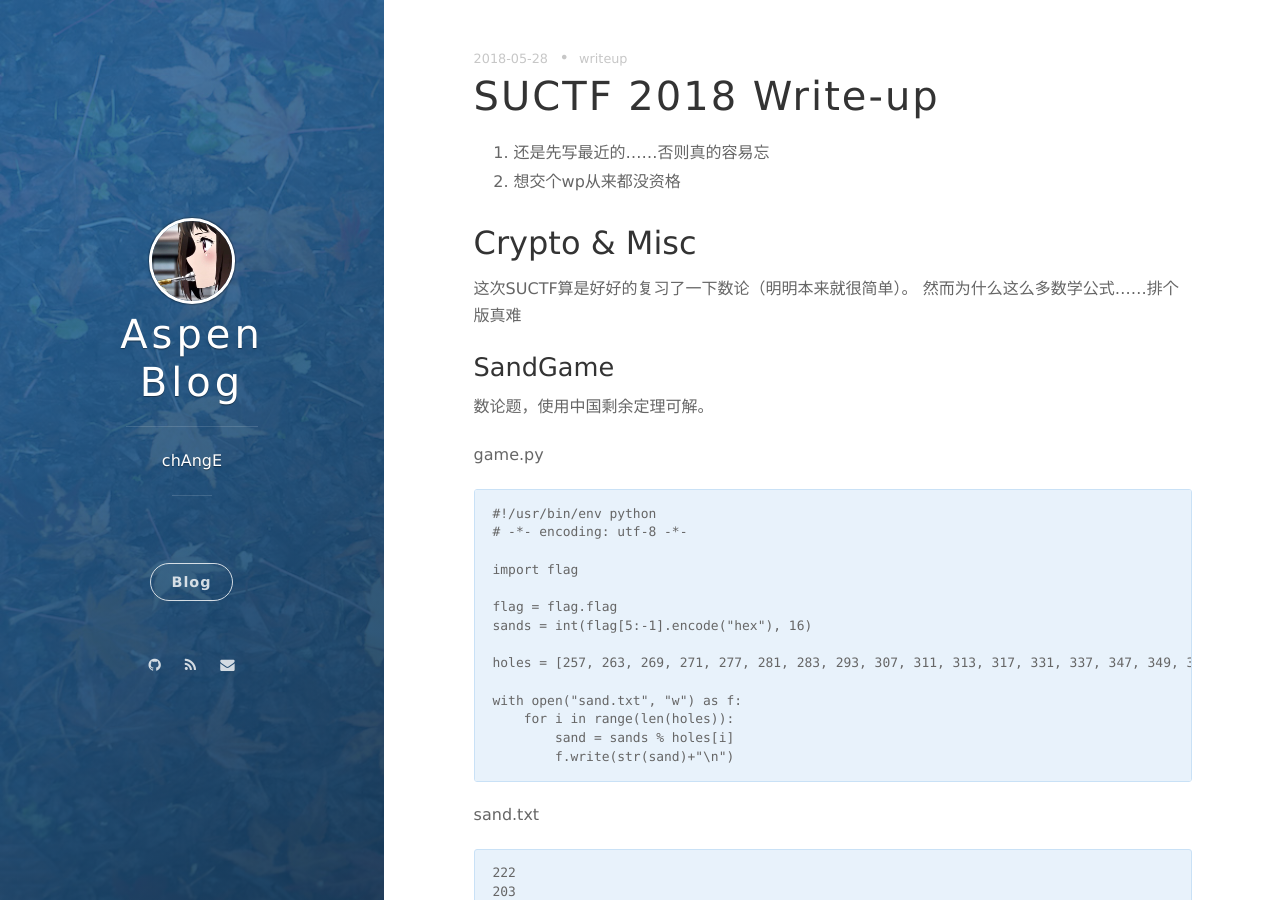
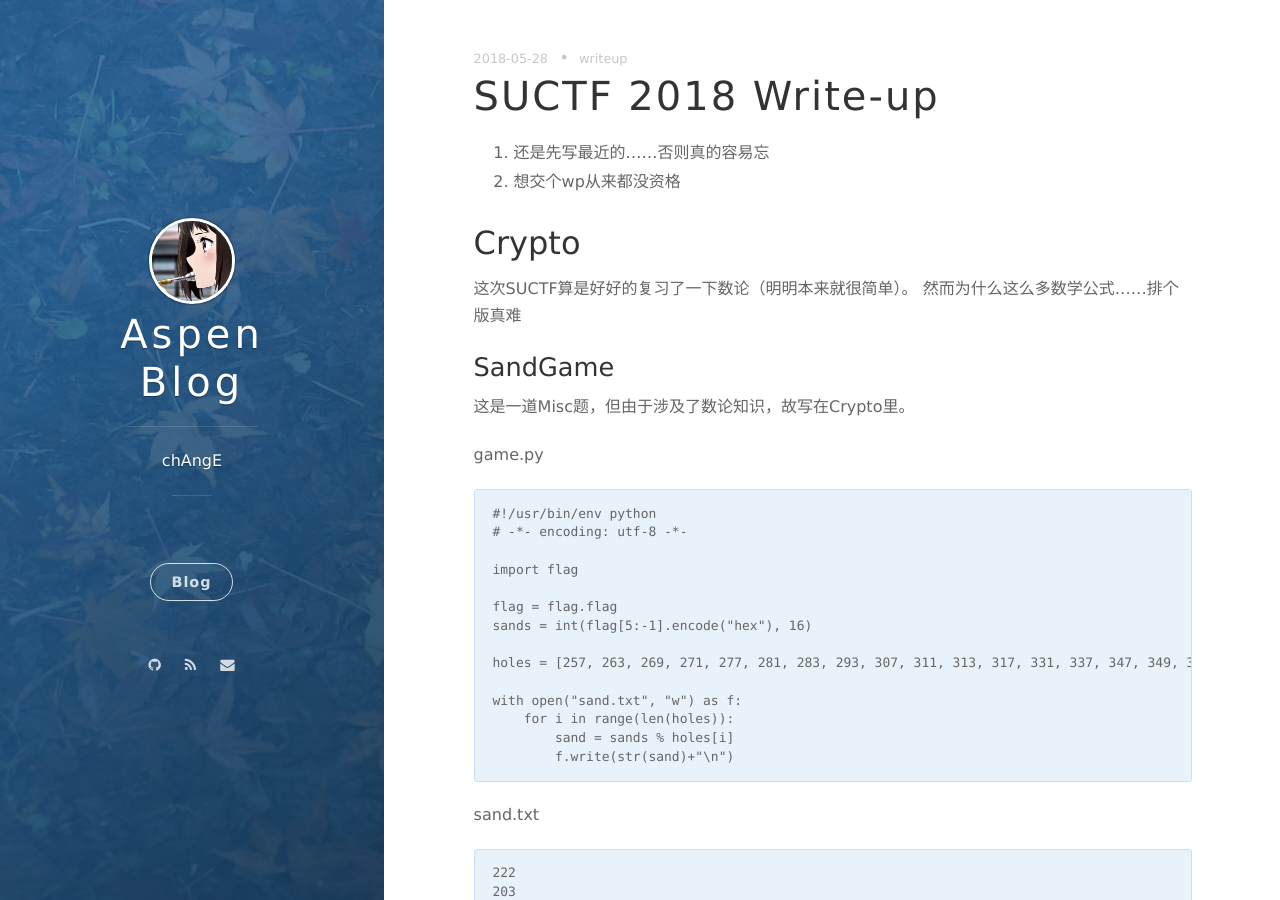
Before and after one commit to ultranal/ultranal.github.io, a Jekyll site: the page built from _posts/2018-05-28-suctf-writeup.md, in a window 1280 px wide and 900 px high. Built offline with Jekyll 4.4.1, drawn with Linux system fonts in a browser that asks for light colours; nearby versions of some CDN libraries; formulas are drawn with MathJax 3; some of the changed text lies outside the part shown.

Commit message:
update suctf

```diff
--- a/_posts/2018-05-28-suctf-writeup.md
+++ b/_posts/2018-05-28-suctf-writeup.md
@@ -9,12 +9,12 @@ tags: writeup
 2. 想交个wp从来都没资格
 
 
-## Crypto & Misc
+## Crypto
 这次SUCTF算是好好的复习了一下数论（明明本来就很简单）。
 然而为什么这么多数学公式……排个版真难
 
 ### SandGame
-数论题，使用中国剩余定理可解。
+这是一道Misc题，但由于涉及了数论知识，故写在Crypto里。
 
 game.py
 
```
Also changed, not shown: other parts of _posts/2018-05-28-suctf-writeup.md (+1 -1 lines).
